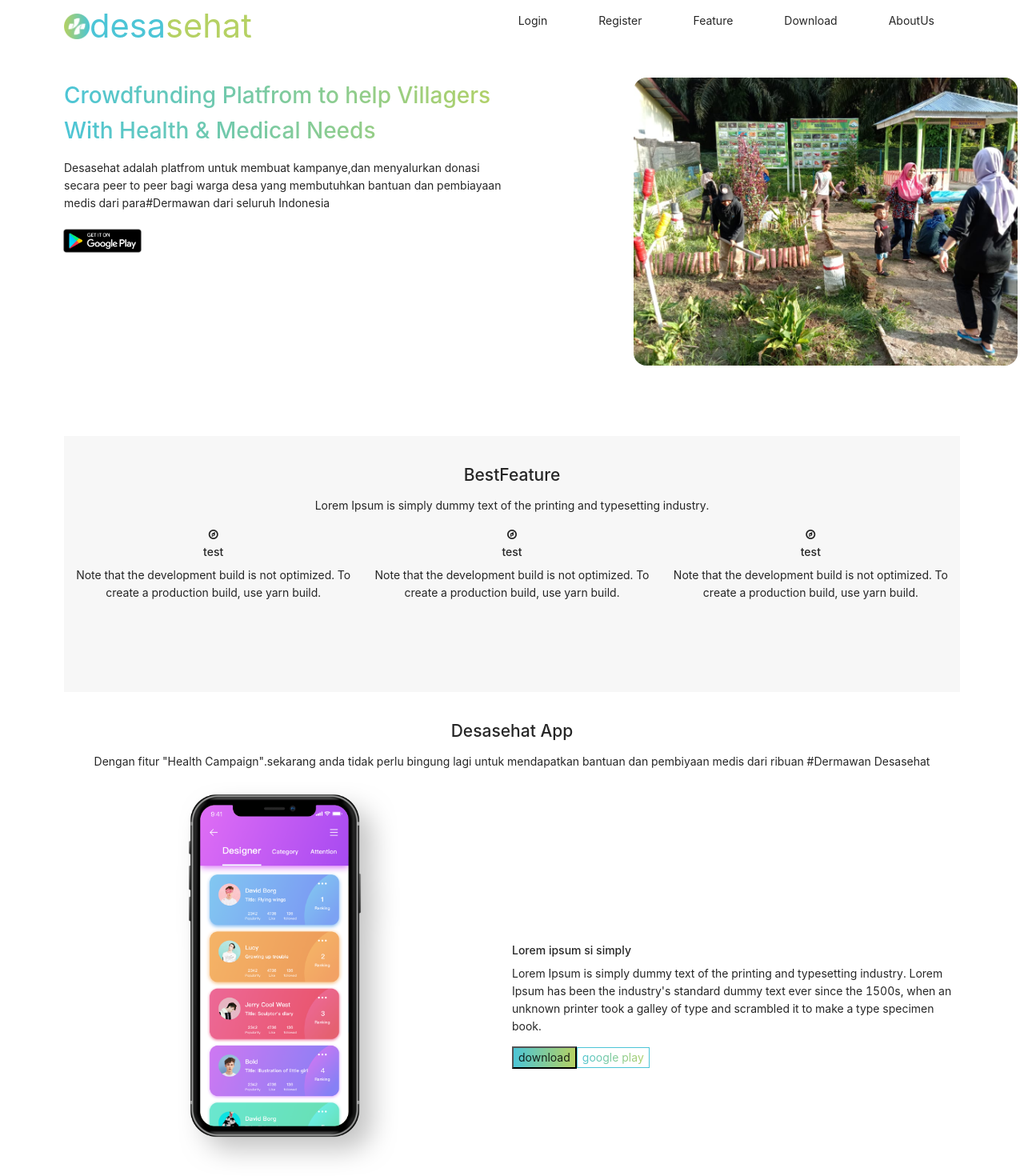
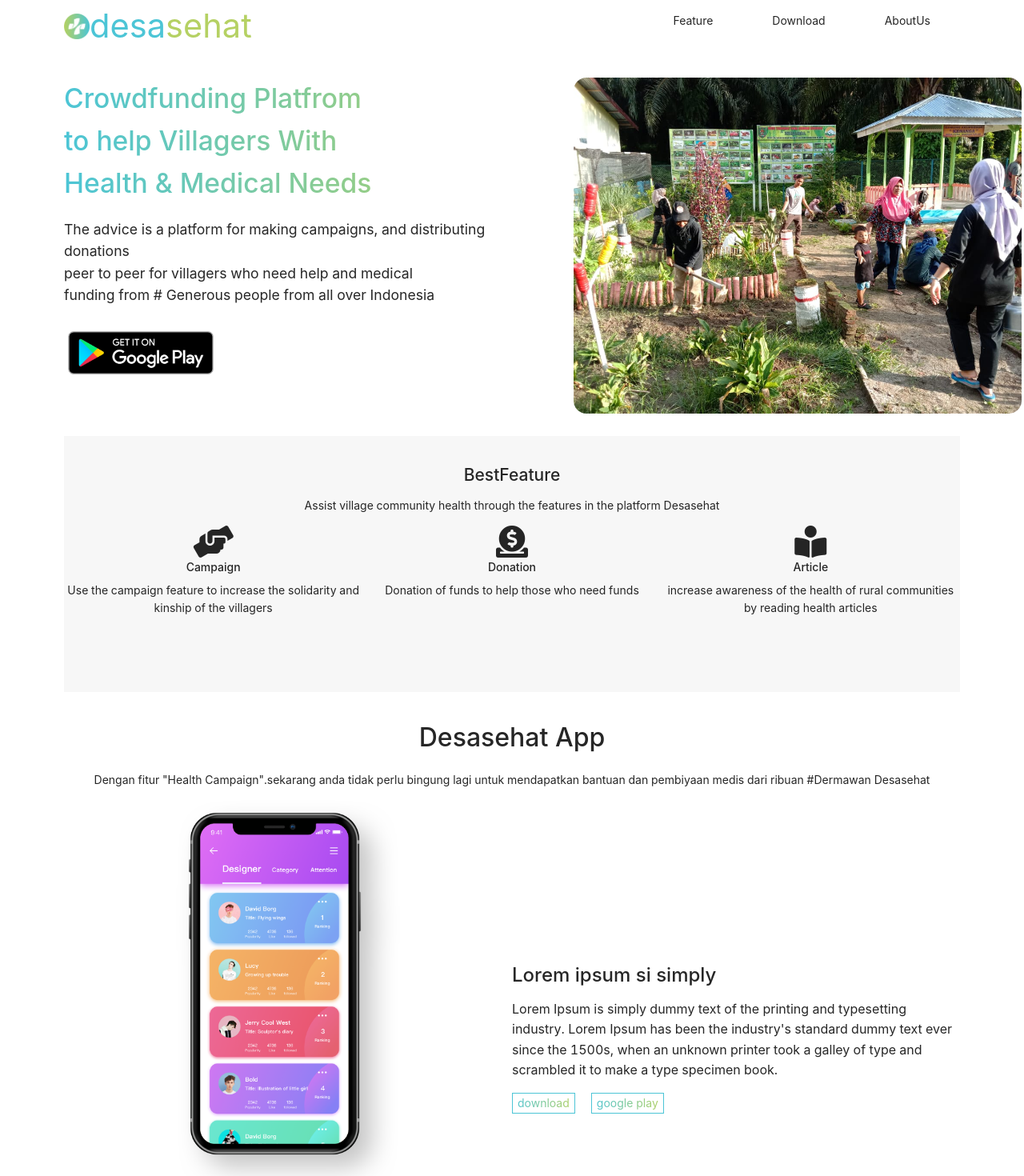
Before and after one commit to galangpiliang/desasehat, a React (Create React App) app: page / in a window 1280 px wide. Shown: the top 1470 px of the page at 80% size. Built offline with nearby package versions, Linux system fonts and the light colour scheme.

Commit message:
[Syahnisura] - update landingpage

```diff
--- a/public/index.html
+++ b/public/index.html
@@ -24,9 +24,13 @@
       work correctly both with client-side routing and a non-root public URL.
       Learn how to configure a non-root public URL by running `npm run build`.
     -->
+    <!-- <link
+      rel="stylesheet"
+      href="https://stackpath.bootstrapcdn.com/font-awesome/4.7.0/css/font-awesome.min.css"
+    /> -->
     <link
       rel="stylesheet"
-      href="https://stackpath.bootstrapcdn.com/font-awesome/4.7.0/css/font-awesome.min.css"
+      href="https://use.fontawesome.com/releases/v5.6.3/css/all.css"
     />
     <title>Desa Sehat</title>
   </head>
--- a/src/assets/components/landing/FeaturePage.js
+++ b/src/assets/components/landing/FeaturePage.js
@@ -8,34 +8,31 @@ export class FeaturePage extends Component {
         <div className="feature__title">
           <h2>BestFeature</h2>
           <p>
-            Lorem Ipsum is simply dummy text of the printing and typesetting
-            industry.
+            Assist village community health through the features in the platform
+            Desasehat
           </p>
         </div>
         <div className="feature__list">
           <Row>
             <Col span={8}>
-              <i class="fa far fa-compass"></i>
-              <h4>test</h4>
+              <i class="fas fa-hands-helping" />
+              <h4>Campaign</h4>
               <p>
-                Note that the development build is not optimized. To create a
-                production build, use yarn build.
+                Use the campaign feature to increase the solidarity and kinship
+                of the villagers
               </p>
             </Col>
             <Col span={8}>
-              <i class="fa far fa-compass"></i>
-              <h4>test</h4>
-              <p>
-                Note that the development build is not optimized. To create a
-                production build, use yarn build.
-              </p>
+              <i class="fas fa-donate"></i>
+              <h4>Donation</h4>
+              <p>Donation of funds to help those who need funds</p>
             </Col>
             <Col span={8}>
-              <i class="fa far fa-compass"></i>
-              <h4>test</h4>
+              <i class="fas fa-book-reader"></i>
+              <h4>Article</h4>
               <p>
-                Note that the development build is not optimized. To create a
-                production build, use yarn build.
+                increase awareness of the health of rural communities by reading
+                health articles
               </p>
             </Col>
           </Row>
--- a/src/assets/components/landing/HeaderNav.js
+++ b/src/assets/components/landing/HeaderNav.js
@@ -16,8 +16,6 @@ export class HeaderNav extends Component {
         </div>
         <div className="navbar__menu">
           <ul>
-            <li>Login</li>
-            <li>Register</li>
             <li>Feature</li>
             <li>Download</li>
             <li>AboutUs</li>
--- a/src/assets/components/landing/HeroPage.js
+++ b/src/assets/components/landing/HeroPage.js
@@ -10,14 +10,17 @@ export class HeroPage extends Component {
         <Row>
           <Col span={12} className="hero__text">
             <h1>
-              Crowdfunding Platfrom to help Villagers With Health & Medical
-              Needs
+              Crowdfunding Platfrom
+              <br />
+              to help Villagers With <br />
+              Health & Medical Needs
             </h1>
             <p>
-              Desasehat adalah platfrom untuk membuat kampanye,dan menyalurkan
-              donasi secara peer to peer bagi warga desa yang membutuhkan
-              bantuan dan pembiayaan medis dari para#Dermawan dari seluruh
-              Indonesia
+              The advice is a platform for making campaigns, and distributing
+              donations <br />
+              peer to peer for villagers who need help and medical
+              <br />
+              funding from # Generous people from all over Indonesia
             </p>
             <img src={googleplay} alt="googleplay" className="googleplay" />
           </Col>
--- a/src/assets/style/LandingPage.scss
+++ b/src/assets/style/LandingPage.scss
@@ -29,11 +29,11 @@
       li {
         list-style: none;
         margin: 0 2rem;
-        // padding: 10px;
+        padding: 5px;
         &:hover {
-          // background-color: cadetblue;
+          background-color: rgb(226, 222, 222);
           cursor: pointer;
-          // border-radius: 20px;
+          // border-radius: 50px;
           // color: white;
         }
       }
@@ -49,18 +49,30 @@
         background: linear-gradient(to right, $color-secondary, $color-primary);
         background-clip: text;
         -webkit-text-fill-color: transparent;
+        font-size: 2.1rem;
+      }
+
+      p {
+        font-size: 1.1rem;
       }
 
       .googleplay {
-        width: 7rem;
+        width: 13rem;
         margin-left: -0.5rem;
       }
     }
     &__image {
       .desasehat {
-        width: 30rem;
-        margin-left: 9.5rem;
+        width: 35rem;
+        margin-left: 4.8rem;
         border-radius: 1rem;
+      }
+    }
+    @media (max-width: 1866px) {
+      .hero {
+        width: 100vw;
+        overflow: hidden;
+
       }
     }
   }
@@ -74,27 +86,50 @@
     }
     &__list {
       text-align: center;
+      i {
+        font-size: 2.5rem;
+      }
     }
   }
 
   .download {
     padding: 2rem 0;
+
+    &__title {
+      h2 {
+        font-size: 2rem;
+      }
+    }
     &__detail {
       h4 {
         margin-top: 200px;
+        font-size: 1.5rem;
       }
       &__image {
         text-align: center;
+      }
+      p {
+        font-size: 1rem;
       }
     }
 
     .download-button {
       &--primary {
-        background-image: linear-gradient(
-          to right,
-          $color-secondary,
-          $color-primary
-        );
+        // // background-image: linear-gradient(
+        // //   to right,
+        // //   $color-secondary,
+        // //   $color-primary
+        // );
+        background: linear-gradient(to right, $color-secondary, $color-primary);
+        background-clip: text;
+        -webkit-text-fill-color: transparent;
+        border: 1px solid $color-secondary;
+        &:hover {
+          // background-color: rgb(226, 222, 222);
+          cursor: pointer;
+          // border-radius: 50px;
+          // color: white;
+        }
       }
 
       &--secondary {
@@ -102,6 +137,13 @@
         background-clip: text;
         -webkit-text-fill-color: transparent;
         border: 1px solid $color-secondary;
+        margin-left: 20px;
+        &:hover {
+          // background-color: rgb(226, 222, 222);
+          cursor: pointer;
+          // border-radius: 50px;
+          // color: white;
+        }
       }
     }
 
@@ -143,3 +185,5 @@
     }
   }
 }
+
+// @media ()
```
